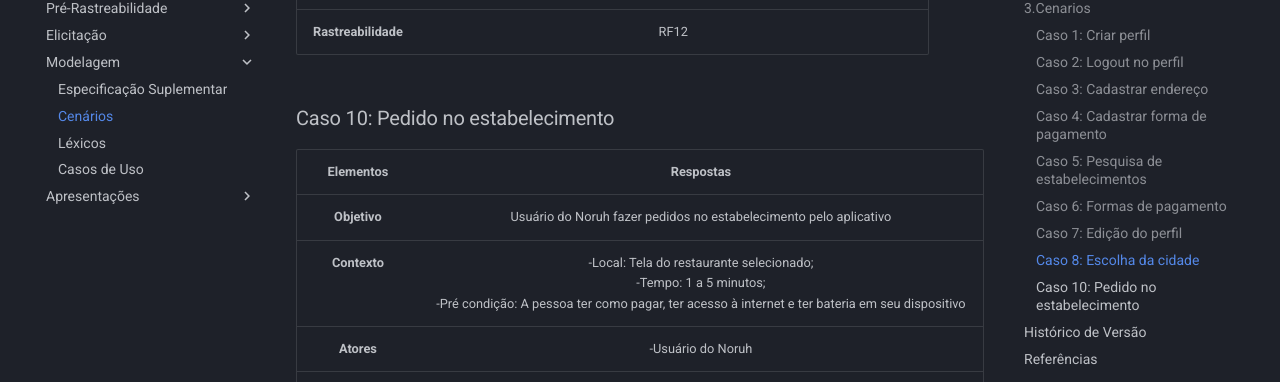
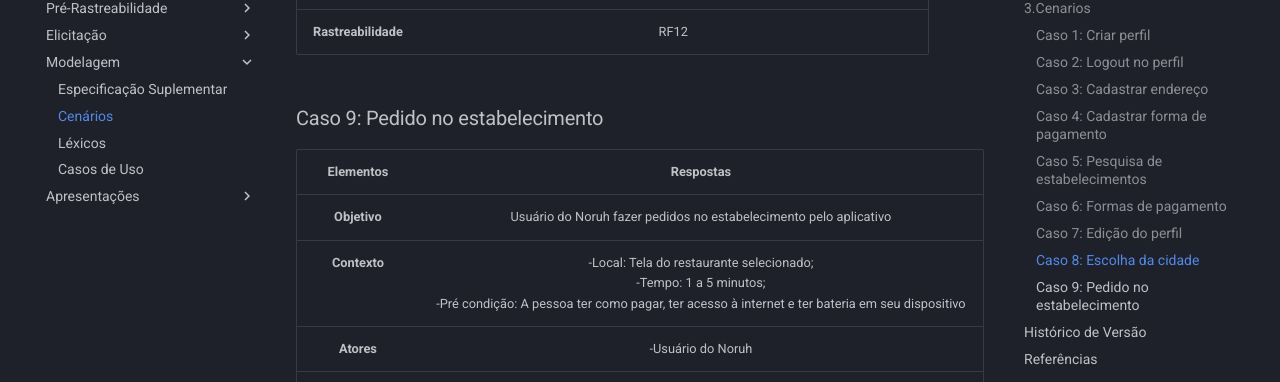
Before and after one commit to Thiab394/2022.1-Noruh, an MkDocs documentation site: the page built from docs/modelagem/cenarios.md, in a window 1280 px wide and 900 px high, scrolled down 5902 px. Shown: the part 154-536 px from the top of the window. Built offline with MkDocs 1.6.1 and Material for MkDocs 9.7.7, drawn with Linux system fonts in a browser that asks for light colours.

Commit message:
asdjioasoi

```diff
--- a/docs/modelagem/cenarios.md
+++ b/docs/modelagem/cenarios.md
@@ -113,7 +113,7 @@
 | **Episódios**        |              -Usuário clica no botão de mudar a cidade;<br>Usuário escolhe Brasília(ou qualquer outra que o Noruh possui acesso)             |
 | **Rastreabilidade**  |              RF12             |
 
-### Caso 10: Pedido no estabelecimento
+### Caso 9: Pedido no estabelecimento
 
 | Elementos |                Respostas              |
 |:------:|:----------------------------------------:|
```
